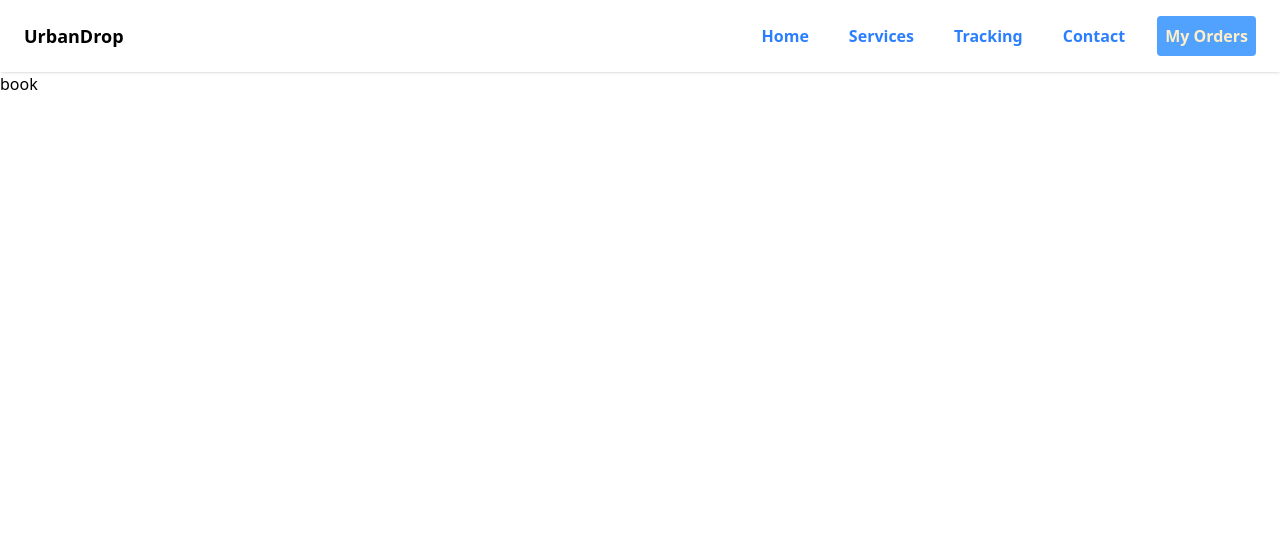
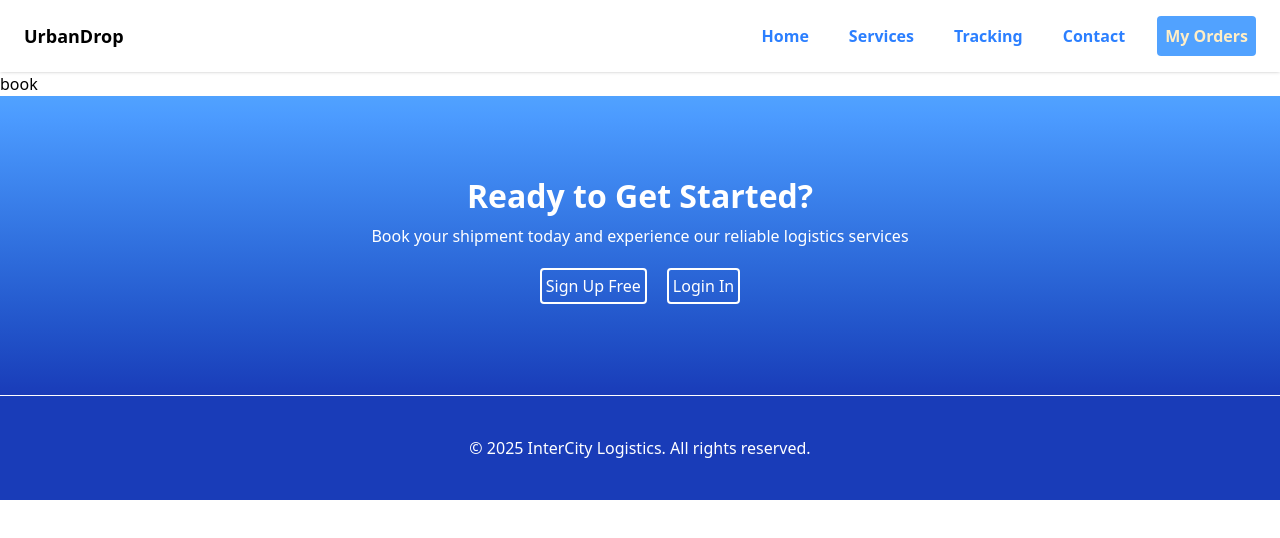
Before and after one commit to NSTKrishna/UrbanDrop, a React (Vite) app: page /book in a window 1280 px wide. Shown: the top 538 px of the page. Built offline with nearby package versions, Linux system fonts and the light colour scheme.

Commit message:
change + login page

```diff
--- a/src/App.jsx
+++ b/src/App.jsx
@@ -1,17 +1,21 @@
-import React from 'react'
-import Home from './Component/Home /home'
-import Book from './Component/Book/book'
-import Contact from './Component/Contact/contact'
-import Services from './Component/Service /service'
-import Tracking from './Component/Tracking/tracking'
-import Nav from './Component/Home /Navbar/nav'
+import React, { useState } from "react";
+import Home from "./Component/Home /home";
+import Book from "./Component/Order/book";
+import Contact from "./Component/Contact/contact";
+import Services from "./Component/Service /service";
+import Tracking from "./Component/Tracking/tracking";
+import Nav from "./Component/Home /Navbar/nav";
 import { BrowserRouter as Router, Routes, Route } from "react-router-dom";
+import Footer from "./Component/Home /Footer/footer";
+import AuthModal from "./Component/Home /Auth_page/auth";
 
 const App = () => {
+  const [authType, setAuthType] = useState(null);
   return (
     <div>
       <Router>
         <Nav />
+
         <Routes>
           <Route path="/" element={<Home />} />
           <Route path="/services" element={<Services />} />
@@ -19,9 +23,21 @@ const App = () => {
           <Route path="/contact" element={<Contact />} />
           <Route path="/book" element={<Book />} />
         </Routes>
+        <div>
+          <Footer
+            openLogin={() => setAuthType("login")}
+            openSignup={() => setAuthType("signup")}
+          />
+
+          {authType && (<AuthModal
+            type={authType}
+            onClose={() => setAuthType(null)}
+            switchAuthType={setAuthType}
+          />)}
+        </div>
       </Router>
     </div>
-  )
-}
+  );
+};
 
-export default App
+export default App;
--- a/src/Component/Contact/contact.jsx
+++ b/src/Component/Contact/contact.jsx
@@ -1,6 +1,5 @@
 import React from "react";
 import { Phone, Mail, MapPin } from "lucide-react";
-import Footer from "../Home /Footer/footer";
 
 let head = [{
   id: 1,
@@ -147,7 +146,6 @@ const contact = () => {
           </div>
         ))}
       </div>
-      <Footer />
     </div>
   );
 };
--- /dev/null
+++ b/src/Component/Home /Auth_page/auth.jsx
@@ -0,0 +1,63 @@
+import React from 'react';
+
+export default function AuthModal({ type, onClose, switchAuthType }) {
+  return (
+    <div className="fixed inset-0 bg-opacity-50 backdrop-blur-sm flex items-center justify-center z-50">
+      <div className="bg-white p-6 rounded-xl shadow-xl w-96 relative">
+        <button onClick={onClose} className="absolute top-2 right-3 text-gray-500 text-2xl">×</button>
+
+        {type === 'login' ? (
+          <LoginForm
+            onLoginSuccess={onClose}
+            switchToSignup={() => switchAuthType('signup')}
+          />
+        ) : (
+          <SignUpForm
+            switchToLogin={() => switchAuthType('login')}
+          />
+        )}
+      </div>
+    </div>
+  );
+}
+
+function LoginForm({ switchToSignup, onLoginSuccess }) {
+  return (
+    <div>
+      <h2 className="text-2xl font-bold mb-4">Login</h2>
+      <input className="w-full p-2 mb-4 border rounded" placeholder="Email" />
+      <input className="w-full p-2 mb-4 border rounded" type="password" placeholder="Password" />
+      <button
+        onClick={onLoginSuccess}
+        className="w-full bg-blue-600 text-white p-2 rounded"
+      >
+        Login
+      </button>
+      <p className="mt-4 text-sm">
+        Don't have an account?{' '}
+        <button onClick={switchToSignup} className="text-blue-600 underline">Sign Up</button>
+      </p>
+    </div>
+  );
+}
+
+function SignUpForm({ switchToLogin }) {
+  return (
+    <div>
+      <h2 className="text-2xl font-bold mb-4">Sign Up</h2>
+      <input className="w-full p-2 mb-4 border rounded" placeholder="Name" required />
+      <input className="w-full p-2 mb-4 border rounded" placeholder="Email" required />
+      <input className="w-full p-2 mb-4 border rounded" type="password" placeholder="Password" required />
+      <button
+        onClick={switchToLogin}
+        className="w-full bg-green-600 text-white p-2 rounded"
+      >
+        Sign Up
+      </button>
+      <p className="mt-4 text-sm">
+        Already have an account?{' '}
+        <button onClick={switchToLogin} className="text-blue-600 underline">Login</button>
+      </p>
+    </div>
+  );
+}
--- a/src/Component/Home /Footer/footer.jsx
+++ b/src/Component/Home /Footer/footer.jsx
@@ -1,32 +1,31 @@
 import React from "react";
 
-const footer = () => {
+const Footer = ({ openLogin, openSignup }) => {
   return (
     <div>
-      <div>
-        <div className="flex justify-center items-center flex-col h-[300px] bg-blue-800 text-white border-b bg-gradient-to-b from-blue-400 to blue-800">
-          <h1 className="font-extrabold text-[32px] py-1">
-            Ready to Get Started?
-          </h1>
-          <p>
-            Book your shipment today and experience our reliable logistics
-            services
-          </p>
-          <div className="flex gap-5 py-5">
-            <button className="hover:text-blue-600 hover:bg-white p-1 rounded border-2 border-white">
-              Sign Up Free
-            </button>
-            <button className="hover:text-blue-600 hover:bg-white p-1 rounded border-2 border-white">
-              Login In
-            </button>
-          </div>
+      <div className="flex justify-center items-center flex-col h-[300px] bg-blue-800 text-white border-b bg-gradient-to-b from-blue-400 to-blue-800">
+        <h1 className="font-extrabold text-[32px] py-1">Ready to Get Started?</h1>
+        <p>Book your shipment today and experience our reliable logistics services</p>
+        <div className="flex gap-5 py-5">
+          <button
+            onClick={openSignup}
+            className="hover:text-blue-600 hover:bg-white p-1 rounded border-2 border-white"
+          >
+            Sign Up Free
+          </button>
+          <button
+            onClick={openLogin}
+            className="hover:text-blue-600 hover:bg-white p-1 rounded border-2 border-white"
+          >
+            Login In
+          </button>
         </div>
       </div>
       <div className="bg-blue-800 text-white py-10 px-5 flex flex-col items-center">
         <p>© 2025 InterCity Logistics. All rights reserved.</p>
       </div>
     </div>
-  )
+  );
 };
 
-export default footer;
+export default Footer;
--- a/src/Component/Home /Hero_Section/hero.jsx
+++ b/src/Component/Home /Hero_Section/hero.jsx
@@ -1,6 +1,5 @@
 import React from "react";
 import { Clock, Truck, Package , Check } from "lucide-react";
-import Footer from "../Footer/Footer";
 import { Link } from "react-router-dom";
 
 const point = [
@@ -142,7 +141,6 @@ const hero = () => {
           </div>
         </div>
       </div>
-      <Footer />
     </div>
   );
 };
--- a/src/Component/Home /home.jsx
+++ b/src/Component/Home /home.jsx
@@ -1,13 +1,15 @@
 import React from 'react'
+import Footer from './Footer/footer';
+import AuthModal from "./Auth_page/auth";
 import Hero from './Hero_Section/hero'
 
+const Home = () => {
 
-const home = () => {
   return (
     <div>
       <Hero />
     </div>
-  )
+  );
 }
 
-export default home
+export default Home;
--- a/src/Component/Service /service.jsx
+++ b/src/Component/Service /service.jsx
@@ -1,6 +1,5 @@
 import React from "react";
 import { useState } from "react";
-import Footer from "../Home /Footer/Footer";
 import { Weight } from "lucide-react";
 
 const Service = () => {
@@ -276,7 +275,6 @@ const Service = () => {
           </div>
         </div>
       </div>
-      <Footer />
     </div>
   );
 };
--- a/src/Component/Tracking/tracking.jsx
+++ b/src/Component/Tracking/tracking.jsx
@@ -1,5 +1,4 @@
 import React from "react";
-import Footer from "../Home /Footer/Footer";
 const tracking = () => {
   return (
     <div>
@@ -19,7 +18,6 @@ const tracking = () => {
           </div>
         </div>
       </div>
-      <Footer/>
     </div>
   )
 };
```
Also changed, not shown: src/Component/Order/book.jsx (renamed from src/Component/Book/book.jsx).
